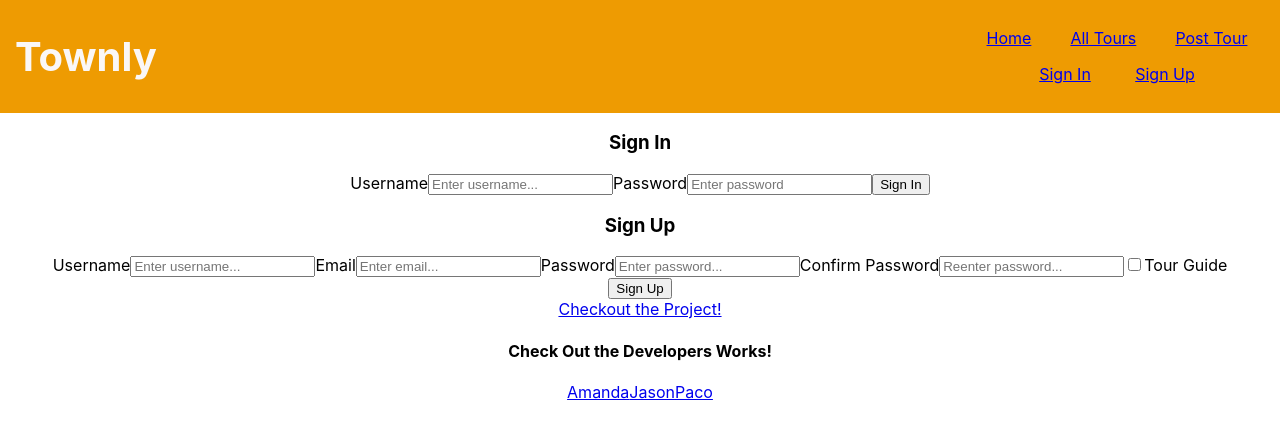
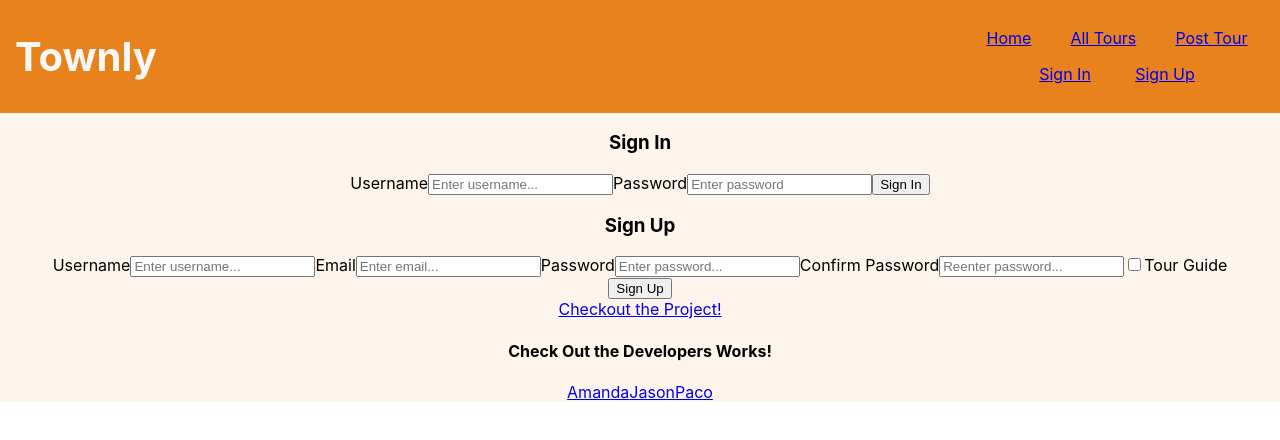
Before and after one commit to Jason-Berkower/townly, a React (Create React App) app in the folder client/: page /auth in a window 1280 px wide. Shown: the top 440 px of the page. Built offline with nearby package versions, Linux system fonts and the light colour scheme.

Commit message:
fixed route

```diff
--- a/client/src/App.css
+++ b/client/src/App.css
@@ -1,5 +1,6 @@
 .App {
   text-align: center;
+  background-color: #FDF5EC;
 }
 
 .App-logo {
--- a/client/src/components/CSS/nav.css
+++ b/client/src/components/CSS/nav.css
@@ -4,7 +4,7 @@ h1 {
 }
 
 #nav {
-  background-color: rgb(238, 155, 2);
+  background-color:#E8821C;
   margin: 0 auto;
   padding: 5px;
   color: rgb(250, 247, 247);
--- a/client/src/screens/TourList.jsx
+++ b/client/src/screens/TourList.jsx
@@ -25,13 +25,11 @@ export default function ProductList(props) {
         return (
           <div>
             <h5>{tour.name}</h5> <img src={tour.imgURL} alt="" />
-            <div>
-              <h5>{tour.name}</h5> <img src={tour.imgURL} alt="" />
               <div>
-                <Link to={`/tour/${tour._id}`}>Show Details</Link>
+                <Link to={`/tours/${tour._id}`}>Show Details</Link>
               </div>
             </div>
-          </div>
+
         );
       })}
       </Layout>
```
